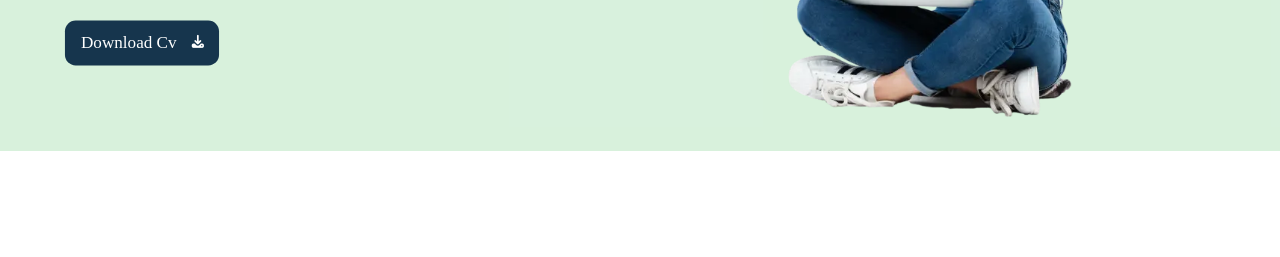
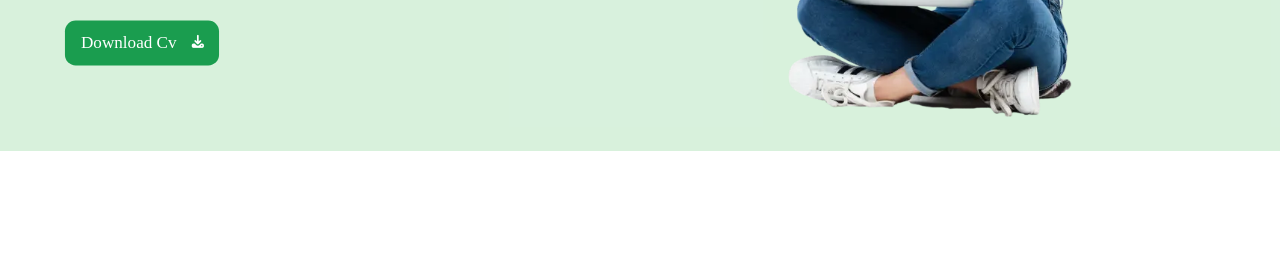
Before and after one commit to gurdeepmbn/portfolio, a plain HTML site: page index.html in a window 1280 px wide. In both pictures the pointer is over the link "Download Cv". Shown: the part 382-639 px from the top of the page. Drawn offline with Linux system fonts and the light colour scheme; a web font is replaced by a local one.

Commit message:
Update style.css

```diff
--- a/assets/css/style.css
+++ b/assets/css/style.css
@@ -53,7 +53,7 @@
     right: 10%;
 }
 .cv-btn:hover, .btn-login:hover {
-    background: #16354d;
+    background: var(--hover-clr);
     transform: scale(1.07);
 }
 .hero-img-box img {
```
